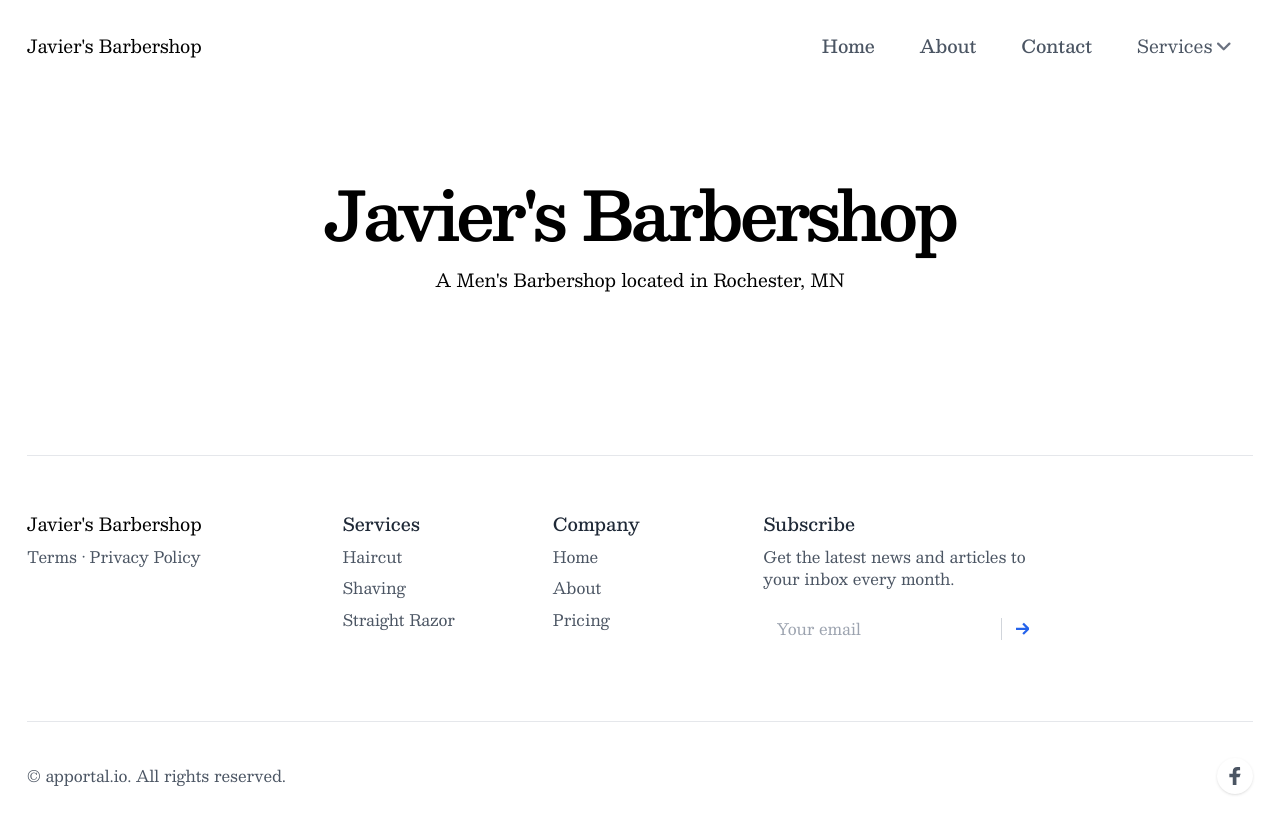
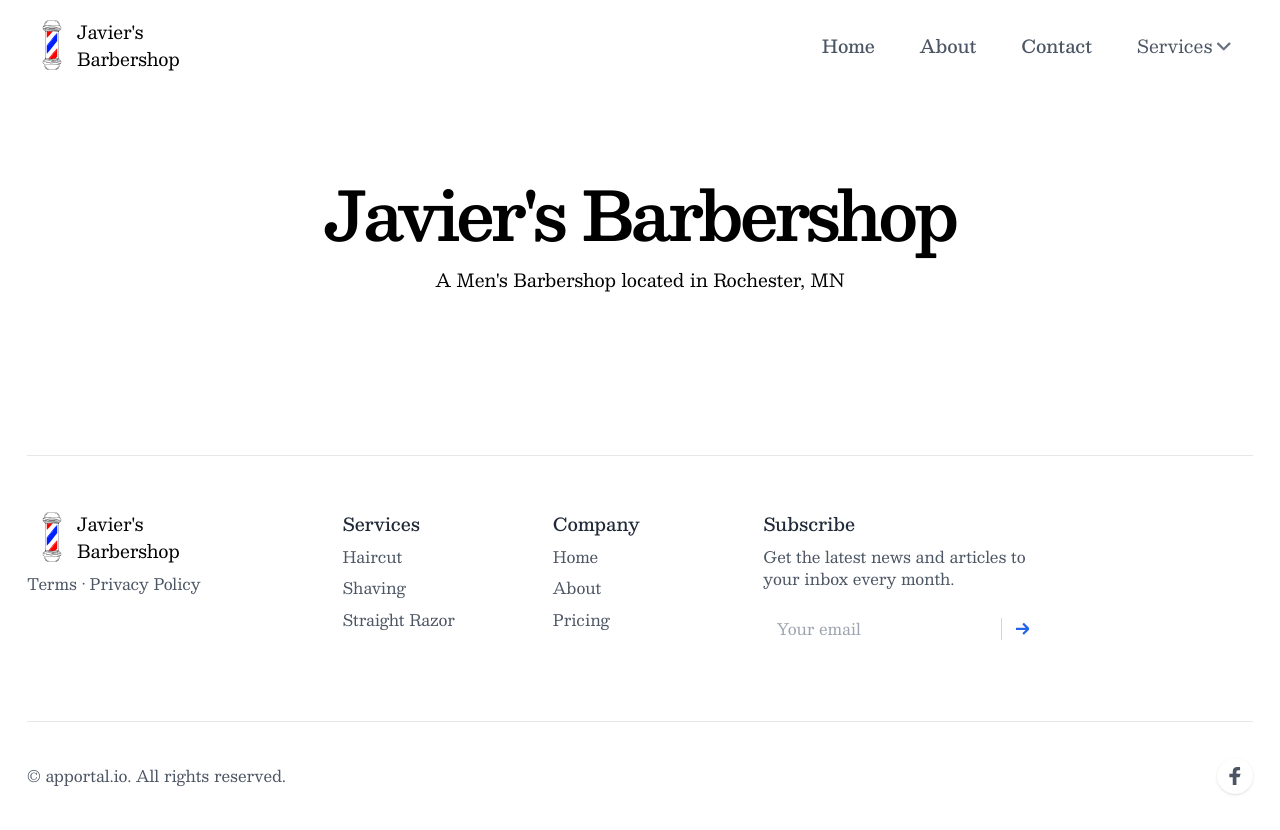
Before and after one commit to zackmorgs/javier, a Next.js app: page / in a window 1280 px wide. Built offline with nearby package versions, Linux system fonts and the light colour scheme.

Commit message:
edited logo

```diff
--- a/app/(default)/page.tsx
+++ b/app/(default)/page.tsx
@@ -5,6 +5,10 @@ export default function Home() {
   return (
     <>
       <HeroHomepage/>
+      {/* <div className="google-map-code">
+          <iframe src="https://www.google.com/maps/embed?pb=!1m18!1m12!1m3!1d15282225.79979123!2d73.7250245393691!3d20.750301298393563!2m3!1f0!2f0!3f0!3m2!1i1024!2i768!4f13.1!3m3!1m2!1s0x30635ff06b92b791%3A0xd78c4fa1854213a6!2sIndia!5e0!3m2!1sen!2sin!4v1587818542745!5m2!1sen!2sin" width="600" height="450" frameborder="0" style={{border:0}} allowfullscreen="" aria-hidden="false" tabindex="0"></iframe>
+        </div> */}
+
       {/* <Services/> */}
     </>
   )
--- a/components/ui/logo.tsx
+++ b/components/ui/logo.tsx
@@ -4,8 +4,8 @@ import Image from 'next/image'
 export default function Logo() {
   return (
     <Link href="/" className="flex flex-row" aria-label="Cruip">
-        {/* <Image src="/svg/barbershop-thing-colored.svg" width={24} height={24} alt="Javier's Barbershop Logo Element"/> */}
-        <h3>Javier's Barbershop</h3>
+        {/* */}
+        <Image src="/svg/barbershop-thing-colored.svg" width={50} height={50} alt="Javier's Barbershop Logo Element"/> <h3 className="flex flex-col">  <span>Javier's </span><span>Barbershop</span></h3>
       {/* <Image src="/images/svg/logo.svg" width={32} height={32} alt="App Portal Logo" /> */}
       {/* <svg className="w-8 h-8" viewBox="0 0 32 32" xmlns="http://www.w3.org/2000/svg">
         <defs>
```
